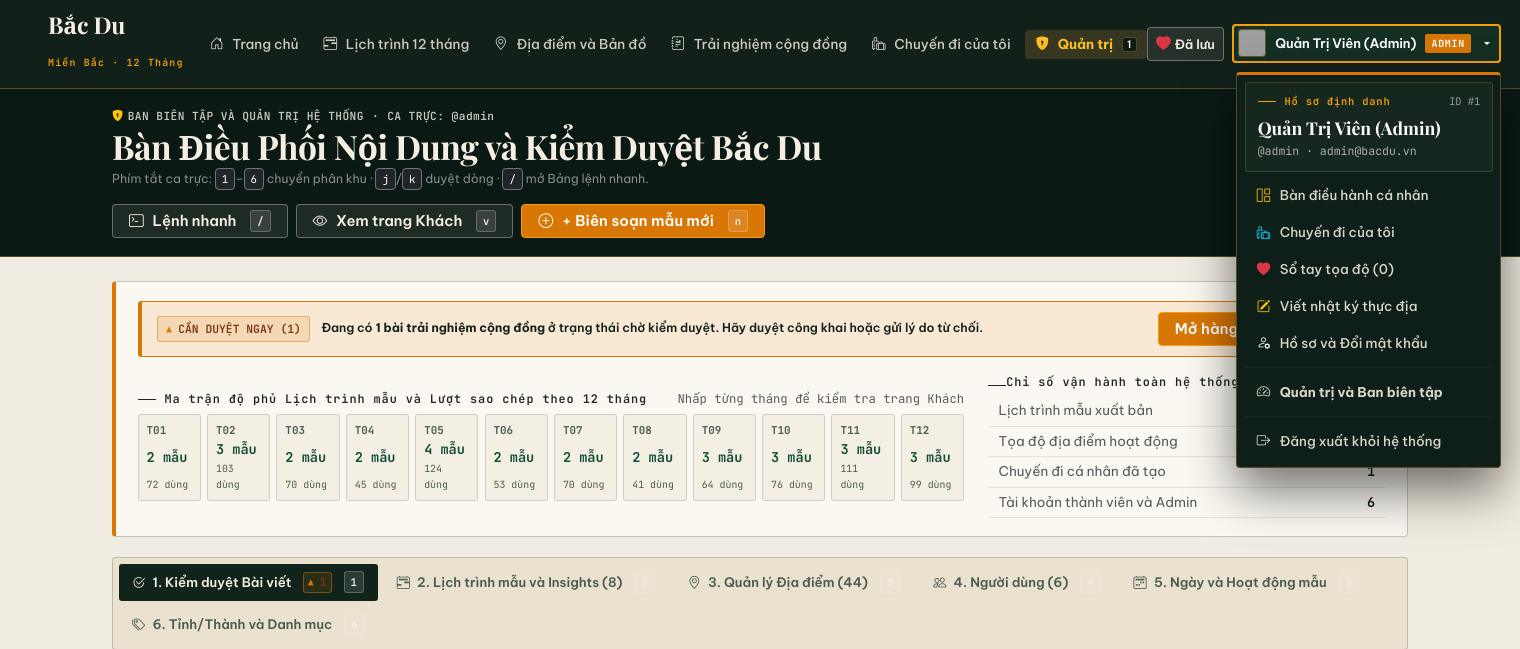
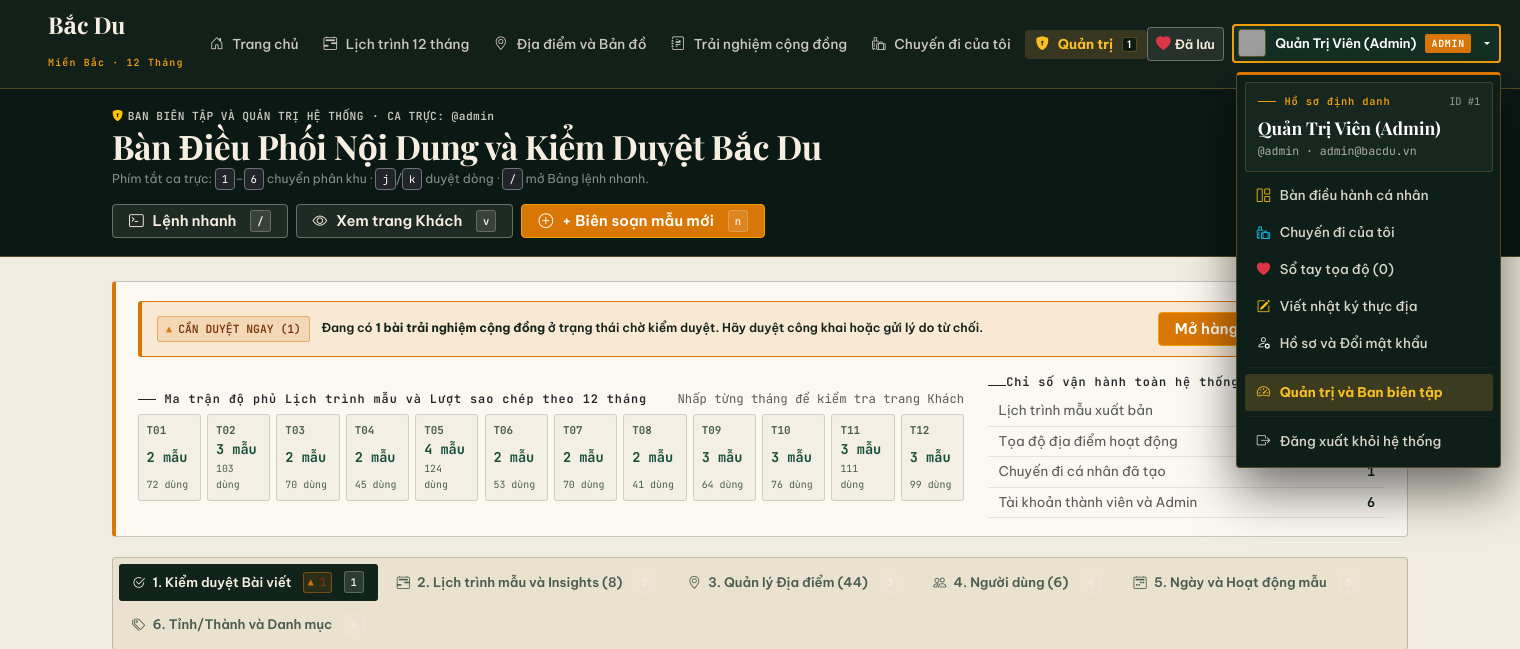
Before and after one commit to trankhanhtoan286/Bac_Du_Travel_Planner, a PHP site: page /admin.php in a window 1520 px wide, after a click that opens the changed part. Shown: the top 649 px of the page. Run offline with PHP 8.4, Linux system fonts and the light colour scheme; a user stored in the database is signed in; data comes from the database, SQL or seed files in the repository; some web fonts are replaced; grey boxes are pictures that could not be loaded.

Commit message:
fix(dashboard): dong bo trang thai active menu tai khoan theo dung trang hien tai va loai bo auto-focus gia

```diff
--- a/assets/css/cinematic-subpages.css
+++ b/assets/css/cinematic-subpages.css
@@ -976,12 +976,27 @@ body.cinematic-app {
   color: rgba(246, 238, 224, 0.88) !important;
   font-size: 0.84rem;
   font-weight: 500;
+  background: transparent !important;
+  outline: none !important;
 }
 
 .cin-account-item:hover,
-.cin-account-item:focus {
+.cin-account-item:focus-visible {
   background: rgba(224, 159, 62, 0.18) !important;
   color: #fff !important;
+  outline: none !important;
+}
+
+.cin-account-item:focus:not(:focus-visible) {
+  background: transparent !important;
+  color: rgba(246, 238, 224, 0.88) !important;
+  outline: none !important;
+}
+
+.cin-account-item.active {
+  background: rgba(224, 159, 62, 0.22) !important;
+  color: #fbbf24 !important;
+  font-weight: 600;
 }
 
 .cin-account-divider {
--- a/includes/header.php
+++ b/includes/header.php
@@ -32,12 +32,12 @@ if ($currentUser) {
   <link href="https://cdn.jsdelivr.net/npm/bootstrap@5.3.3/dist/css/bootstrap.min.css" rel="stylesheet">
   <link href="https://cdn.jsdelivr.net/npm/bootstrap-icons@1.11.3/font/bootstrap-icons.min.css" rel="stylesheet">
   <link rel="stylesheet" href="https://unpkg.com/leaflet@1.9.4/dist/leaflet.css" />
-  <link rel="stylesheet" href="assets/css/style.css?v=8">
+  <link rel="stylesheet" href="assets/css/style.css?v=9">
   <?php if ($currentPage === 'index.php'): ?>
-  <link rel="stylesheet" href="assets/kit/reel.css?v=8">
+  <link rel="stylesheet" href="assets/kit/reel.css?v=9">
   <?php endif; ?>
-  <link rel="stylesheet" href="assets/css/cinematic-landing.css?v=8">
-  <link rel="stylesheet" href="assets/css/cinematic-subpages.css?v=8">
+  <link rel="stylesheet" href="assets/css/cinematic-landing.css?v=9">
+  <link rel="stylesheet" href="assets/css/cinematic-subpages.css?v=9">
 </head>
 <?php
   $appModePages = ['trips.php', 'trip_detail.php', 'admin.php', 'dashboard.php', 'profile.php', 'experience_form.php'];
@@ -133,14 +133,14 @@ if ($currentUser) {
                 <div class="fw-bold text-white" style="font-family: var(--font-display); font-size: 1.1rem;"><?= e($currentUser['full_name']) ?></div>
                 <div class="font-monospace" style="font-size: 0.72rem; color: rgba(244,239,228,0.68);">@<?= e($currentUser['username']) ?> · <?= e($currentUser['email']) ?></div>
               </li>
-              <li><a class="dropdown-item cin-account-item" href="dashboard.php"><i class="bi bi-grid-1x2 text-warning"></i><span>Bàn điều hành cá nhân</span></a></li>
-              <li><a class="dropdown-item cin-account-item" href="trips.php"><i class="bi bi-luggage text-info"></i><span>Chuyến đi của tôi</span></a></li>
-              <li><a class="dropdown-item cin-account-item" href="favorites.php"><i class="bi bi-heart-fill text-danger"></i><span>Sổ tay tọa độ (<?= $favCount ?>)</span></a></li>
-              <li><a class="dropdown-item cin-account-item" href="experience_form.php"><i class="bi bi-pencil-square text-warning"></i><span>Viết nhật ký thực địa</span></a></li>
-              <li><a class="dropdown-item cin-account-item" href="profile.php"><i class="bi bi-person-gear text-light"></i><span>Hồ sơ và Đổi mật khẩu</span></a></li>
+              <li><a class="dropdown-item cin-account-item <?= $currentPage === 'dashboard.php' ? 'active' : '' ?>" href="dashboard.php"><i class="bi bi-grid-1x2 text-warning"></i><span>Bàn điều hành cá nhân</span></a></li>
+              <li><a class="dropdown-item cin-account-item <?= in_array($currentPage, ['trips.php', 'trip_detail.php'], true) ? 'active' : '' ?>" href="trips.php"><i class="bi bi-luggage text-info"></i><span>Chuyến đi của tôi</span></a></li>
+              <li><a class="dropdown-item cin-account-item <?= $currentPage === 'favorites.php' ? 'active' : '' ?>" href="favorites.php"><i class="bi bi-heart-fill text-danger"></i><span>Sổ tay tọa độ (<?= $favCount ?>)</span></a></li>
+              <li><a class="dropdown-item cin-account-item <?= $currentPage === 'experience_form.php' ? 'active' : '' ?>" href="experience_form.php"><i class="bi bi-pencil-square text-warning"></i><span>Viết nhật ký thực địa</span></a></li>
+              <li><a class="dropdown-item cin-account-item <?= $currentPage === 'profile.php' ? 'active' : '' ?>" href="profile.php"><i class="bi bi-person-gear text-light"></i><span>Hồ sơ và Đổi mật khẩu</span></a></li>
               <?php if ($currentUser['role'] === 'admin'): ?>
                 <li><hr class="cin-account-divider"></li>
-                <li><a class="dropdown-item cin-account-item fw-bold" style="color: #fbbf24;" href="admin.php"><i class="bi bi-speedometer2"></i><span>Quản trị và Ban biên tập</span></a></li>
+                <li><a class="dropdown-item cin-account-item fw-bold <?= $currentPage === 'admin.php' ? 'active' : '' ?>" style="color: #fbbf24;" href="admin.php"><i class="bi bi-speedometer2"></i><span>Quản trị và Ban biên tập</span></a></li>
               <?php endif; ?>
               <li><hr class="cin-account-divider"></li>
               <li>
```
